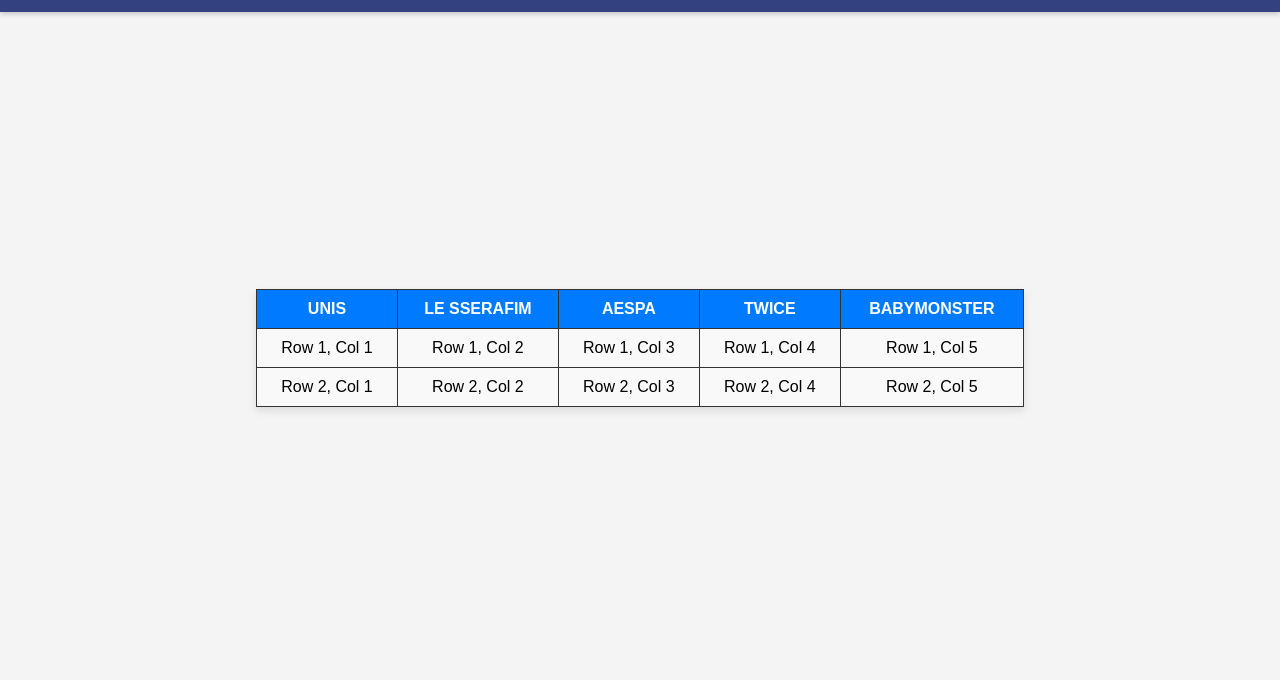
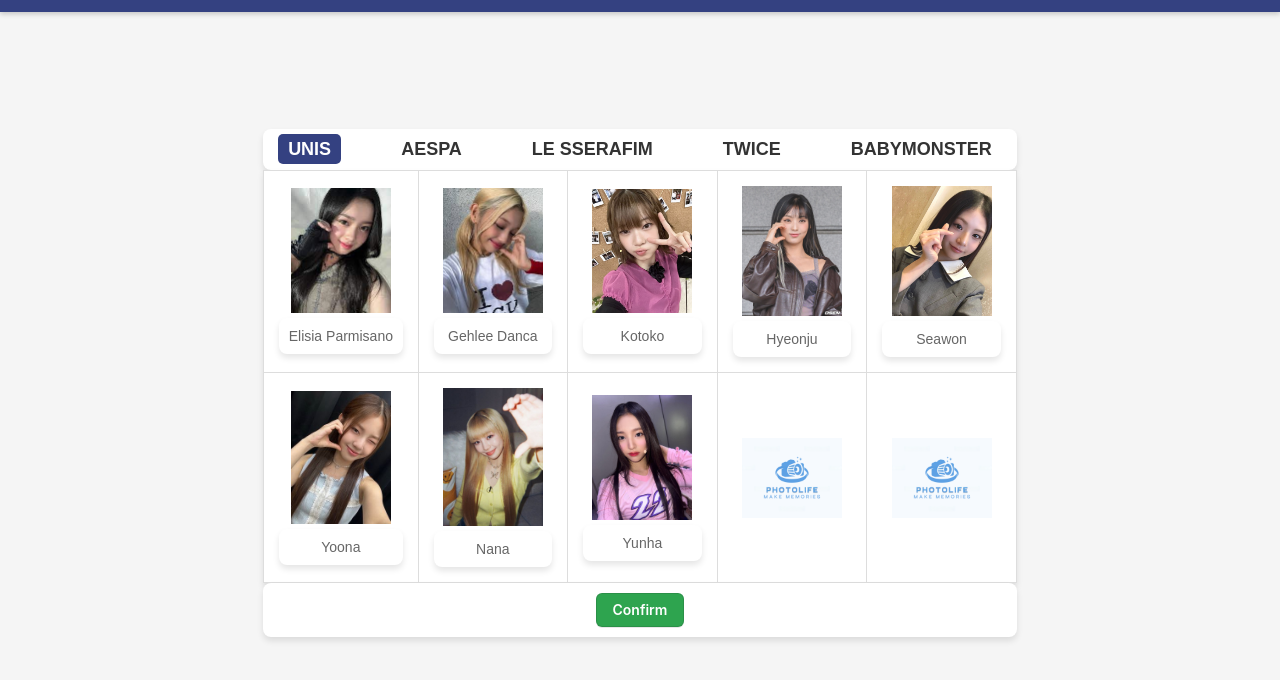
Before and after one commit to Teletaby/PhotoLife, a plain HTML site: page index.html in a window 1280 px wide. Shown: the part 52-732 px from the top of the page. Drawn offline with Linux system fonts and the light colour scheme.

Commit message:
added UNIS part and minor table fixes

```diff
--- a/index.html
+++ b/index.html
@@ -22,28 +22,61 @@
     </div>
 
     <!--Kpop list-->
+    <div class="groups">
+        <div>
+            <li><a href="#" class="active">UNIS</a></li>
+            <li><a href="#">AESPA</a></li>
+            <li><a href="#">LE SSERAFIM</a></li>
+            <li><a href="#">TWICE</a></li>
+            <li><a href="#">BABYMONSTER</a></li>
+        </div>
         <table>
             <tr>
-            <th>UNIS</th>
-            <th>LE SSERAFIM</th>
-            <th>AESPA</th>
-            <th>TWICE</th>
-            <th>BABYMONSTER</th>
+                <td>
+                    <img src="resources/elisia.jpg" alt="Elisia">
+                    <div class="desc">Elisia Parmisano</div>
+                </td>
+                <td>
+                    <img src="resources/gehlee.jpg" alt="Gehlee">
+                    <div class="desc">Gehlee Danca</div>
+                </td>
+                <td>
+                    <img src="resources/kotoko.jpg" alt="Kotoko">
+                    <div class="desc">Kotoko</div>
+                </td>
+                <td>
+                    <img src="resources/hyeonju.jpeg" alt="Hyeonju">
+                    <div class="desc">Hyeonju</div>
+                </td>
+                <td>
+                    <img src="resources/seawon.jpeg" alt="Seawon">
+                    <div class="desc">Seawon</div>
+                </td>
             </tr>
             <tr>
-            <td>Row 1, Col 1</td>
-            <td>Row 1, Col 2</td>
-            <td>Row 1, Col 3</td>
-            <td>Row 1, Col 4</td>
-            <td>Row 1, Col 5</td>
-        </tr>
-        <tr>
-            <td>Row 2, Col 1</td>
-            <td>Row 2, Col 2</td>
-            <td>Row 2, Col 3</td>
-            <td>Row 2, Col 4</td>
-            <td>Row 2, Col 5</td>
+                <td>
+                    <img src="resources/yoona.jpg" alt="Yoona">
+                    <div class="desc">Yoona</div>
+                </td>
+                <td>
+                    <img src="resources/nana.jpg" alt="Nana">
+                    <div class="desc">Nana</div>
+                </td>
+                <td>
+                    <img src="resources/yunha.jpg" alt="Yunha">
+                    <div class="desc">Yunha</div>
+                </td>
+                <td>
+                    <img src="resources/PhotoLife.png" alt="PhotoLife">
+                </td>
+                <td>
+                    <img src="resources/PhotoLife.png" alt="PhotoLife">
+                </td>
             </tr>
         </table>
+        <div class="button">
+            <button class="button-3" role="button">Confirm</button>
+        </div>
+    </div>
 </body>
 </html>
--- a/public/home.css
+++ b/public/home.css
@@ -5,12 +5,13 @@
 }
 
 body {
-    font-family: Arial, sans-serif;
-    height: 100vh;
     display: flex;
     justify-content: center;
     align-items: center;
-    background-color: #f4f4f4;
+    height: 100vh;
+    flex-direction: column;
+    background-color: #f5f5f5;
+    font-family: Arial, sans-serif;
 }
 
 .navbar {
@@ -74,24 +75,118 @@
 }
 
 
-table {
-    width: 60%;
-    border-collapse: collapse;
-    box-shadow: 0px 4px 8px rgba(0, 0, 0, 0.1);
-    background: white;
+
+.groups {
+    text-align: center;
+    margin-top: 70px; /* Ensures space between navbar and table */
 }
 
+.groups div {
+    display: flex;
+    justify-content: center;
+    gap: 20px;
+    background: #fff; /* White background like a navbar */
+    padding: 10px 0; /* Adds spacing inside the navbar */
+    border-radius: 8px; /* Rounded corners */
+    box-shadow: 0px 4px 6px rgba(0, 0, 0, 0.1); /* Light shadow effect */
+}
+
+.groups li {
+    display: inline;
+    list-style: none;
+    margin: 0 15px;
+    font-weight: bold;
+    font-size: 18px;
+    color: #333;
+}
+
+.groups a {
+    text-decoration: none;
+    color: inherit;
+    padding: 5px 10px;
+    transition: color 0.3s ease;
+}
+
+.groups a:hover {
+    color: #ff4d4d;
+
+}
+.groups .active {
+    background-color: #344181;
+    color: white;
+    border-radius: 5px;
+}
+table {
+    width: 100%;
+    border-collapse: collapse;
+    background: #fff;
+    box-shadow: 0px 4px 6px rgba(0, 0, 0, 0.1);
+}
 th, td {
-    border: 1px solid #333;
-    padding: 10px;
+    border: 1px solid #ddd;
+    padding: 15px;
     text-align: center;
 }
-
-th {
-    background-color: #007BFF;
-    color: white;
+img {
+    width: 100px;
+    height: auto;
+    display: block;
+    margin: 0 auto;
+}
+.desc {
+    font-size: 14px;
+    color: #666;
+    margin-top: 5px;
 }
 
-td {
-    background-color: #f9f9f9;
-}
+/* Button */
+.button-3 {
+    appearance: none;
+    background-color: #2ea44f;
+    border: 1px solid rgba(27, 31, 35, .15);
+    border-radius: 6px;
+    box-shadow: rgba(27, 31, 35, .1) 0 1px 0;
+    box-sizing: border-box;
+    color: #fff;
+    cursor: pointer;
+    display: inline-block;
+    font-family: -apple-system,system-ui,"Segoe UI",Helvetica,Arial,sans-serif,"Apple Color Emoji","Segoe UI Emoji";
+    font-size: 14px;
+    font-weight: 600;
+    line-height: 20px;
+    padding: 6px 16px;
+    position: relative;
+    text-align: center;
+    text-decoration: none;
+    user-select: none;
+    -webkit-user-select: none;
+    touch-action: manipulation;
+    vertical-align: middle;
+    white-space: nowrap;
+  }
+
+  .button-3:focus:not(:focus-visible):not(.focus-visible) {
+    box-shadow: none;
+    outline: none;
+  }
+
+  .button-3:hover {
+    background-color: #2c974b;
+  }
+
+  .button-3:focus {
+    box-shadow: rgba(46, 164, 79, .4) 0 0 0 3px;
+    outline: none;
+  }
+
+  .button-3:disabled {
+    background-color: #94d3a2;
+    border-color: rgba(27, 31, 35, .1);
+    color: rgba(255, 255, 255, .8);
+    cursor: default;
+  }
+
+  .button-3:active {
+    background-color: #298e46;
+    box-shadow: rgba(20, 70, 32, .2) 0 1px 0 inset;
+  }
```
Also changed, not shown: resources/PhotoLife.png (added), resources/elisia.jpg (added), resources/gehlee.jpg (added), resources/hyeonju.jpeg (added), resources/kotoko.jpg (added), resources/nana.jpg (added), resources/seawon.jpeg (added), resources/yoona.jpg (added), resources/yunha.jpg (added). Lines whose indentation alone changed are shown as unchanged.
